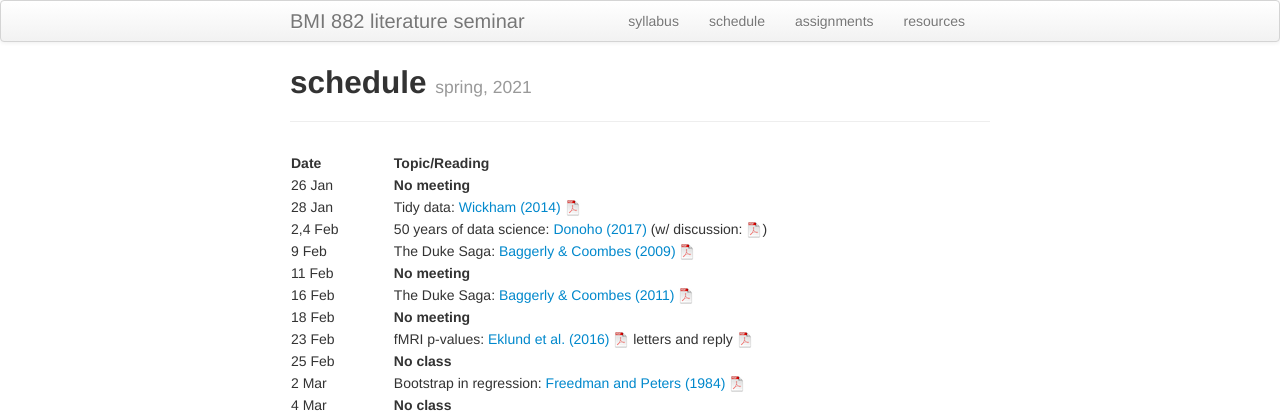
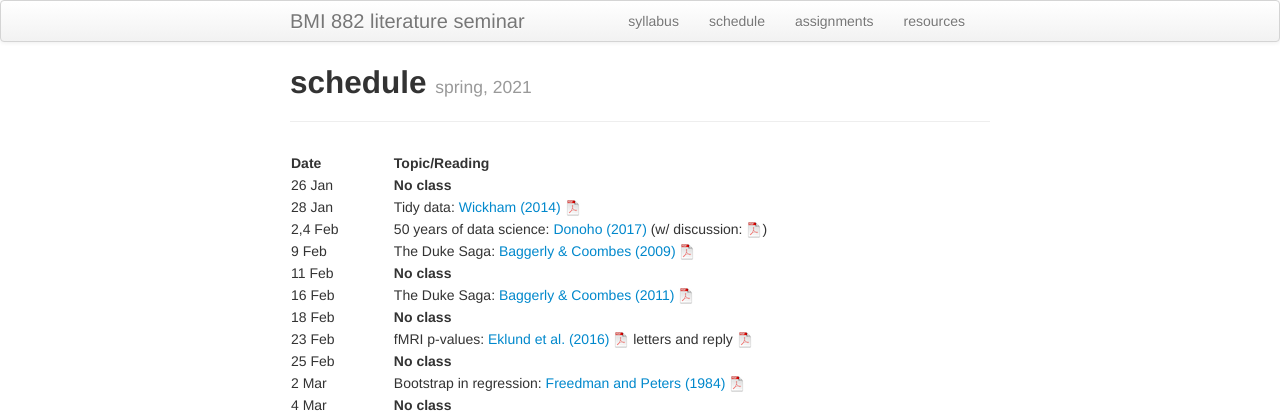
Before and after one commit to kbroman/BMI882_spring2023, a Jekyll site: the page built from schedule.md, in a window 1280 px wide. Shown: the top 414 px of the page. Built offline with Jekyll 4.4.1, drawn with Linux system fonts in a browser that asks for light colours.

Commit message:
schedule: "No meeting" -> "No class", for consistency

```diff
--- a/schedule.md
+++ b/schedule.md
@@ -7,13 +7,13 @@ description: Schedule and readings for BMI 882, Biomedical data science scholarl
 
 | Date    | &nbsp;&nbsp;&nbsp;&nbsp;   | Topic/Reading  |
 | :------ | -- | :----- |
-| 26 Jan      |    | **No meeting** |
+| 26 Jan      |    | **No class** |
 | 28 Jan      |    | Tidy data: [Wickham (2014)](https://doi.org/10.18637/jss.v059.i10) [![pdf logo](icons/pdf-icon.png)](https://www.jstatsoft.org/index.php/jss/article/view/v059i10/v59i10.pdf) |
 | 2,4 Feb   |    | 50 years of data science: [Donoho (2017)](https://doi.org/10.1080/10618600.2017.1384734) (w/ discussion: [![pdf logo](icons/pdf-icon.png)](https://www.biostat.wisc.edu/~kbroman/blog/50_years_datasci_with_disc.pdf))
 | 9 Feb       |    | The Duke Saga: [Baggerly & Coombes (2009)](https://projecteuclid.org/euclid.aoas/1267453942) [![pdf logo](icons/pdf-icon.png)](https://projecteuclid.org/download/pdfview_1/euclid.aoas/1267453942)
-| 11 Feb      |    | **No meeting** |
+| 11 Feb      |    | **No class** |
 | 16 Feb       |    | The Duke Saga: [Baggerly & Coombes (2011)](https://academic.oup.com/clinchem/article/57/5/688/5621016) [![pdf logo](icons/pdf-icon.png)](https://academic.oup.com/clinchem/article-pdf/57/5/688/31736129/clinchem0688.pdf)
-| 18 Feb      |    | **No meeting** |
+| 18 Feb      |    | **No class** |
 | 23 Feb      |    | fMRI p-values: [Eklund et al. (2016)](https://doi.org/10.1073/pnas.1602413113) [![pdf logo](icons/pdf-icon.png)](https://www.pnas.org/content/pnas/113/28/7900.full.pdf) letters and reply [![pdf logo](icons/pdf-icon.png)](assets/eklund_disc.pdf)
 | 25 Feb      |    | **No class**
 | 2 Mar      |    | Bootstrap in regression: [Freedman and Peters (1984)](https://www.jstor.org/stable/2288341) [![pdf logo](icons/pdf-icon.png)](assets/freedman_peters_1984.pdf)
```
